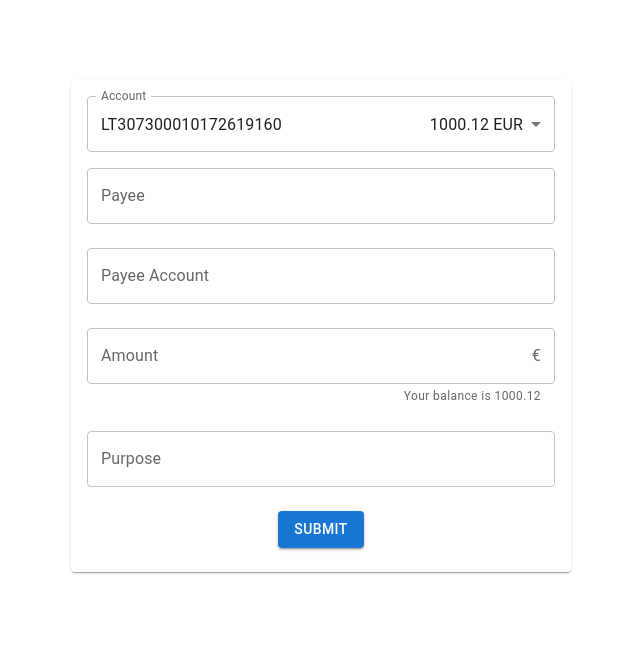
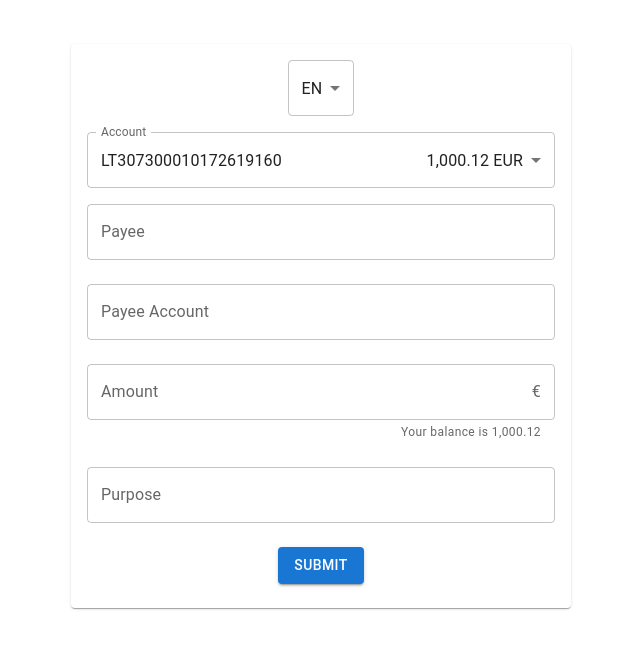
Before and after one commit to viliussapauskas/ProbanxTask, a React (Vite) app: page / in a window 1280 px wide. Shown: the part 106-754 px from the top of the page, without its empty margins (319-959 px from the left). Built offline with nearby package versions, Linux system fonts and the light colour scheme.

Commit message:
Add language selection, extract util

```diff
--- a/src/components/PaymentForm/PaymentForm.tsx
+++ b/src/components/PaymentForm/PaymentForm.tsx
@@ -9,18 +9,21 @@ import {
   MenuItem,
   InputAdornment,
   Typography,
+  SelectChangeEvent,
 } from "@mui/material";
 import * as yup from "yup";
 import { useDebouncedCallback } from "use-debounce";
 import {
-  selectDisplayPropsStyles,
+  accountSelectDisplayPropsStyles,
   menuItemStyles,
   helperTextStyles,
   submitButtonWrapperStyles,
+  languageSelectStyles,
 } from "./styles";
 import { fetchIsPayeeAccountValid } from "../../api";
 import { PAYER_ACCOUNTS } from "../../../constants";
 import { useState } from "react";
+import { formatNumberByLocale, Language } from "../../utils";
 
 export const PaymentForm = () => {
   const validatePayeeAccount = async (value: string) => {
@@ -140,12 +143,27 @@ export const PaymentForm = () => {
     (x) => x.id === values.payerAccount
   )?.balance;
 
+  const [language, setLanguage] = useState<Language>("EN");
+
+  const handleLanguageChange = (event: SelectChangeEvent<string>) => {
+    setLanguage(event.target.value as Language);
+  };
+
   return (
     <form onSubmit={handleSubmit} data-testid="form">
+      <Select
+        value={language}
+        onChange={handleLanguageChange}
+        sx={languageSelectStyles}
+      >
+        <MenuItem value="EN">EN</MenuItem>
+        <MenuItem value="LT">LT</MenuItem>
+      </Select>
+
       <FormControl fullWidth>
         <InputLabel id="payer-account-label">Account</InputLabel>
         <Select
-          SelectDisplayProps={{ style: selectDisplayPropsStyles }}
+          SelectDisplayProps={{ style: accountSelectDisplayPropsStyles }}
           value={values.payerAccount}
           label="Account"
           id="payerAccount"
@@ -169,7 +187,7 @@ export const PaymentForm = () => {
                   component={"span"}
                   variant="inherit"
                 >
-                  {account.balance}
+                  {formatNumberByLocale(account.balance, language)}
                 </Typography>{" "}
                 EUR
               </span>
@@ -218,7 +236,7 @@ export const PaymentForm = () => {
           <span style={helperTextStyles}>
             <span>{errors?.amount}</span>
             <Typography
-              component={"span"}
+              component="span"
               variant="inherit"
               color="textSecondary"
             >
@@ -232,7 +250,7 @@ export const PaymentForm = () => {
                 component="span"
                 variant="inherit"
               >
-                {currentBalance}
+                {formatNumberByLocale(currentBalance, language)}
               </Typography>
             </Typography>
           </span>
--- a/src/components/PaymentForm/styles.ts
+++ b/src/components/PaymentForm/styles.ts
@@ -1,7 +1,12 @@
 import { SxProps, Theme } from "@mui/material";
 
-// Select display styles
-export const selectDisplayPropsStyles: React.CSSProperties = {
+// Language select styles
+export const languageSelectStyles: SxProps<Theme> = {
+  marginBottom: "1rem",
+};
+
+// Account select display styles
+export const accountSelectDisplayPropsStyles: React.CSSProperties = {
   display: "flex",
   justifyContent: "space-between",
 };
--- /dev/null
+++ b/src/utils/index.ts
@@ -0,0 +1,15 @@
+export type Language = "EN" | "LT";
+
+export const formatNumberByLocale = (
+  value: string | number | undefined,
+  language: Language
+) => {
+  if (!value) return "";
+
+  const locale = language === "EN" ? "en-US" : "lt-LT";
+  const formatter = new Intl.NumberFormat(locale, {
+    minimumFractionDigits: 2,
+    maximumFractionDigits: 2,
+  });
+  return formatter.format(Number(value));
+};
```
